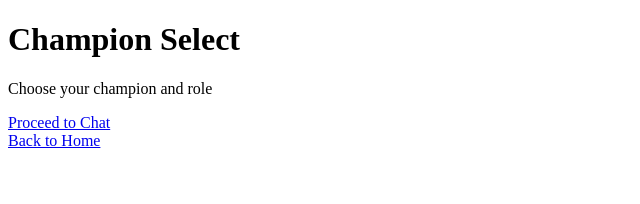
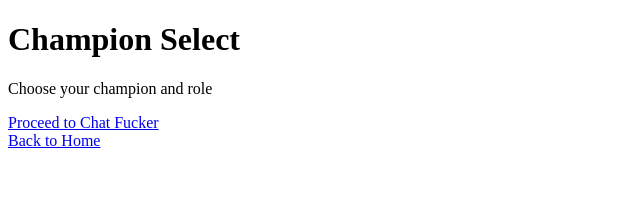
Before and after one commit to Asadboy/lolgpt, a Next.js app: page /championselect in a window 1280 px wide. Shown: the top 204 px of the page, without its empty margins (0-640 px from the left). Built offline with nearby package versions, Linux system fonts and the light colour scheme.

Commit message:
Test Change

```diff
--- a/pages/championselect.tsx
+++ b/pages/championselect.tsx
@@ -16,7 +16,7 @@ const ChampionSelect = () => {
         <p className="mt-3 text-2xl">Choose your champion and role</p>
 
         <div className="mt-6 text-2xl">
-          <Link href="/lolgpt">Proceed to Chat</Link>
+          <Link href="/lolgpt">Proceed to Chat Fucker</Link>
         </div>
       </main>
 
```
